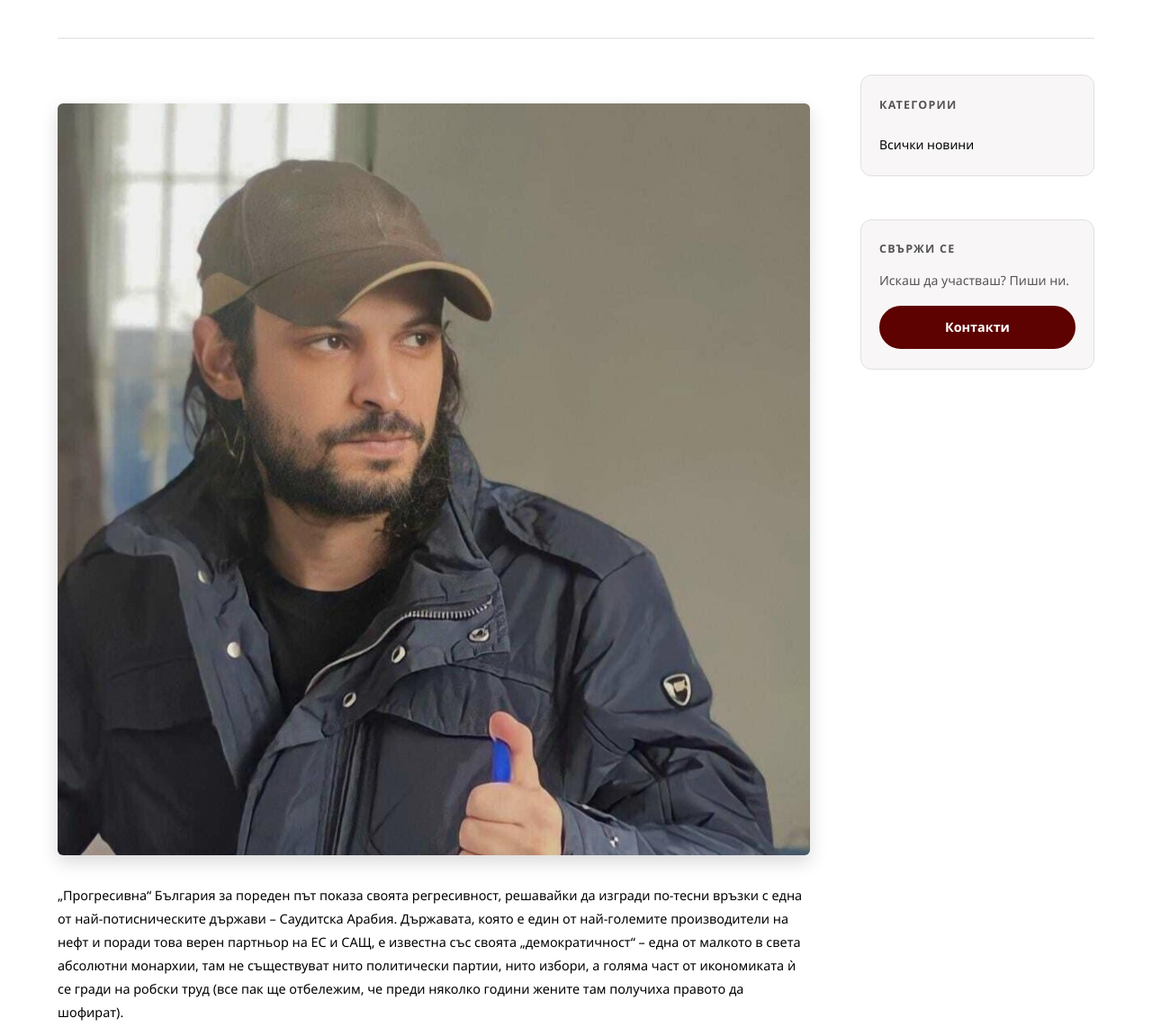
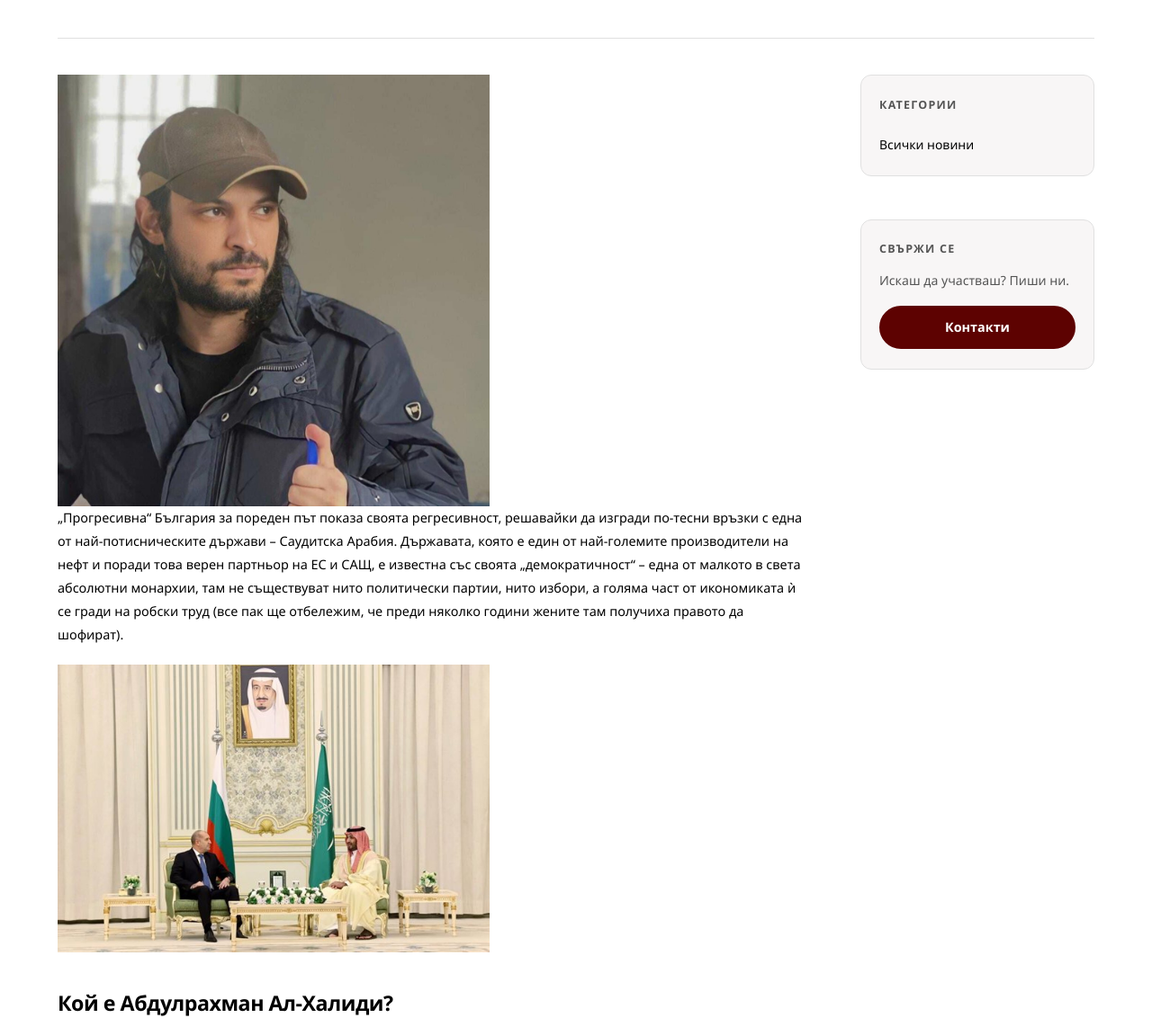
Before and after one commit to iyaneva07/bwy, a plain HTML site: page in-defence-of-abdulrahman.html in a window 1280 px wide. Shown: the part 237-1379 px from the top of the page at 90% size. Drawn offline with Linux system fonts and the light colour scheme.

Commit message:
Update in-defence-of-abdulrahman.html

```diff
--- a/in-defence-of-abdulrahman.html
+++ b/in-defence-of-abdulrahman.html
@@ -8,6 +8,15 @@
   <title data-lang="en">In Defence of Abdulrahman Al-Khalidi | BWY</title>
   <link rel="icon" href="logo.png" type="image/png" />
   <link rel="stylesheet" href="styles.css" />
+	<style>
+    @media (min-width: 901px) {
+      .post-body .post-image img,
+      .post-body .post-inline-image {
+        max-width: 480px;
+        height: auto;
+      }
+    }
+  </style>
  <script>
 
 function openImage(src){
@@ -141,11 +150,9 @@ document.addEventListener("keydown", function(e){
         <article class="post-body">
 
           <!--  ДОБАВИ СЪДЪРЖАНИЕ ТУК -->
-			<figure class="post-image">
-		<img src="abdulrahman.jpg"
+			<img class="post-inline-image"src="abdulrahman.jpg"
 			alt="Abdulrahman"
 			onclick="openImage(this.src)">
-			</figure>
 
 			<div id="lightbox" class="lightbox" onclick="closeImage()">
 				<span class="lightbox-close">&times;</span>
@@ -160,10 +167,9 @@ document.addEventListener("keydown", function(e){
 			partner to the EU and the US, is renowned for its "democratic" credentials: it is one of the world’s few absolute monarchies, where neither political parties nor elections exist, and a significant portion of the economy is built upon slave labor
 			(though it is worth noting that, a few years ago, women there were granted the right to drive).</span>
           </p>
-		  <img src="radev_v_riyadh.jpg"
+		  <img class="post-inline-image" src="radev_v_riyadh.jpg"
 			alt="Radev in Riyadh"
 			onclick="openImage(this.src)">
-			</figure>
 			<h2>
             <span data-lang="bg" class="lang-active">Кой е Абдулрахман Aл-Халиди?</span>
             <span data-lang="en">Who is Abdulrahman Al-Khalidi?</span>
```
